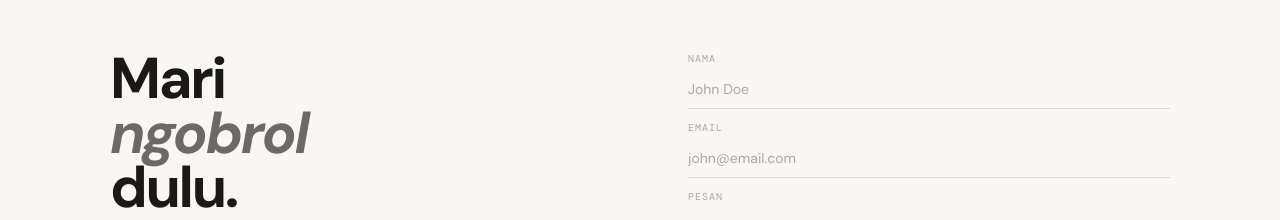
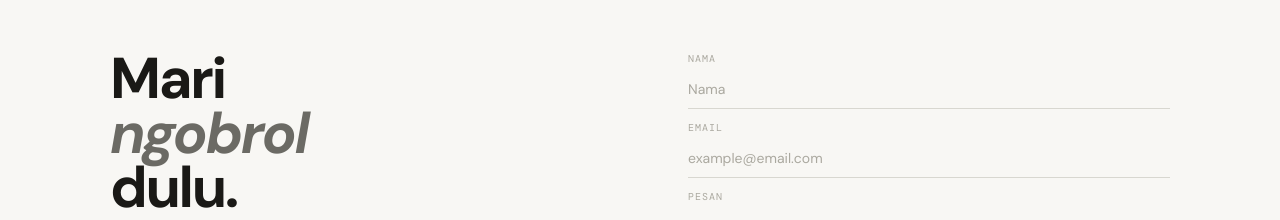
Before and after one commit to milky-ux/Portofolio, a React (Vite) app in the folder client/: page / in a window 1280 px wide. Shown: the part 4393-4613 px from the top of the page. Built offline with nearby package versions, Linux system fonts and the light colour scheme; no server answers.

Commit message:
update portfolio

```diff
--- a/client/src/components/Contact.jsx
+++ b/client/src/components/Contact.jsx
@@ -2,8 +2,8 @@ import { useState } from 'react'
 
 const links = [
   { label: 'malikragilsyaputra385.com',  href: 'mailto:malikragilsyaputra385.com' },
-  { label: 'LinkedIn',          href: 'https://linkedin.com/in/aryamahendra', external: true },
-  { label: 'GitHub',            href: 'https://github.com/aryamahendra',      external: true },
+  { label: 'LinkedIn',          href: 'https://www.linkedin.com/in/malik-syaputra-b11550359?utm_source=share_via&utm_content=profile&utm_medium=member_android', external: true },
+  { label: 'GitHub',            href: 'https://github.com/milky-ux',      external: true },
   { label: '+62 896-6854-0337', href: 'tel:+6289668540337' },
 ]
 
@@ -69,12 +69,12 @@ export default function Contact() {
           <div className="contact-form r s2">
             <div className="field">
               <label htmlFor="c-name">Nama</label>
-              <input id="c-name" name="name" type="text" placeholder="John Doe"
+              <input id="c-name" name="name" type="text" placeholder="Nama"
                 value={form.name} onChange={handleChange} />
             </div>
             <div className="field">
               <label htmlFor="c-email">Email</label>
-              <input id="c-email" name="email" type="email" placeholder="john@email.com"
+              <input id="c-email" name="email" type="email" placeholder="example@email.com"
                 value={form.email} onChange={handleChange} />
             </div>
             <div className="field">
```
